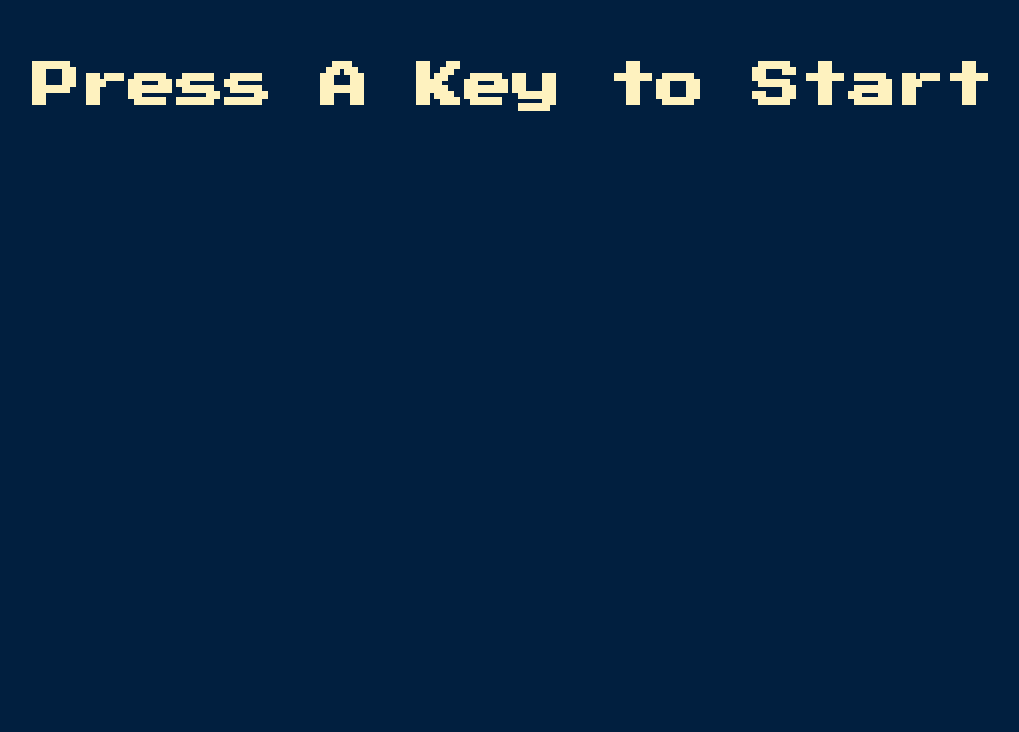
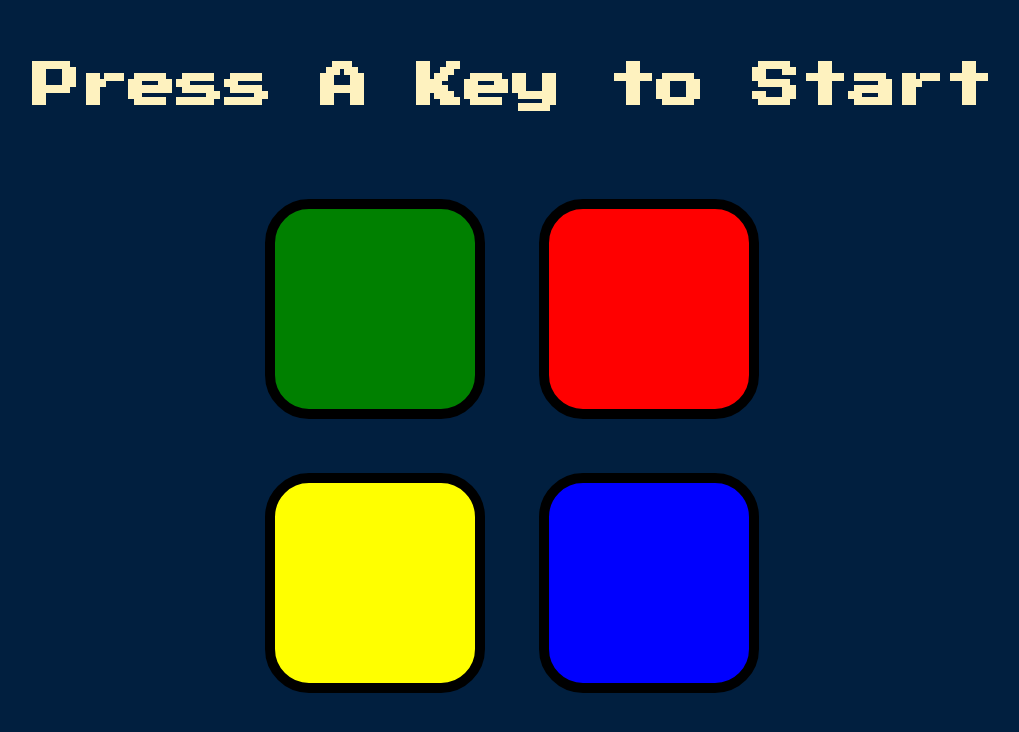
Before and after one commit to clientms10/The-Simon-Game, a plain HTML site: page index.html in a window 1280 px wide. Shown: the whole page, without its empty margins (128-1147 px from the left). Drawn offline with Linux system fonts and the light colour scheme.

Commit message:
add css code

```diff
--- a/style.css
+++ b/style.css
@@ -11,5 +11,42 @@ body{
 }
 
 .container{
+    display: block;
+    width: 50%;
+    margin: auto;
+}
 
+.btn{
+margin: 25px;
+display: inline-block;
+height: 200px;
+width: 200px;
+border: 10px solid black;
+border-radius: 20%;
 }
+
+.green{
+background-color: green;
+}
+
+.red{
+background-color: red;
+}
+
+.yellow{
+background-color: yellow;
+}
+
+.blue{
+background-color: blue;
+}
+
+.game-over{
+background-color: red;
+opacity: 0.8;
+}
+
+.pressed{
+box-shadow: 0 0 20px white;
+background-color: gray;
+}
```
